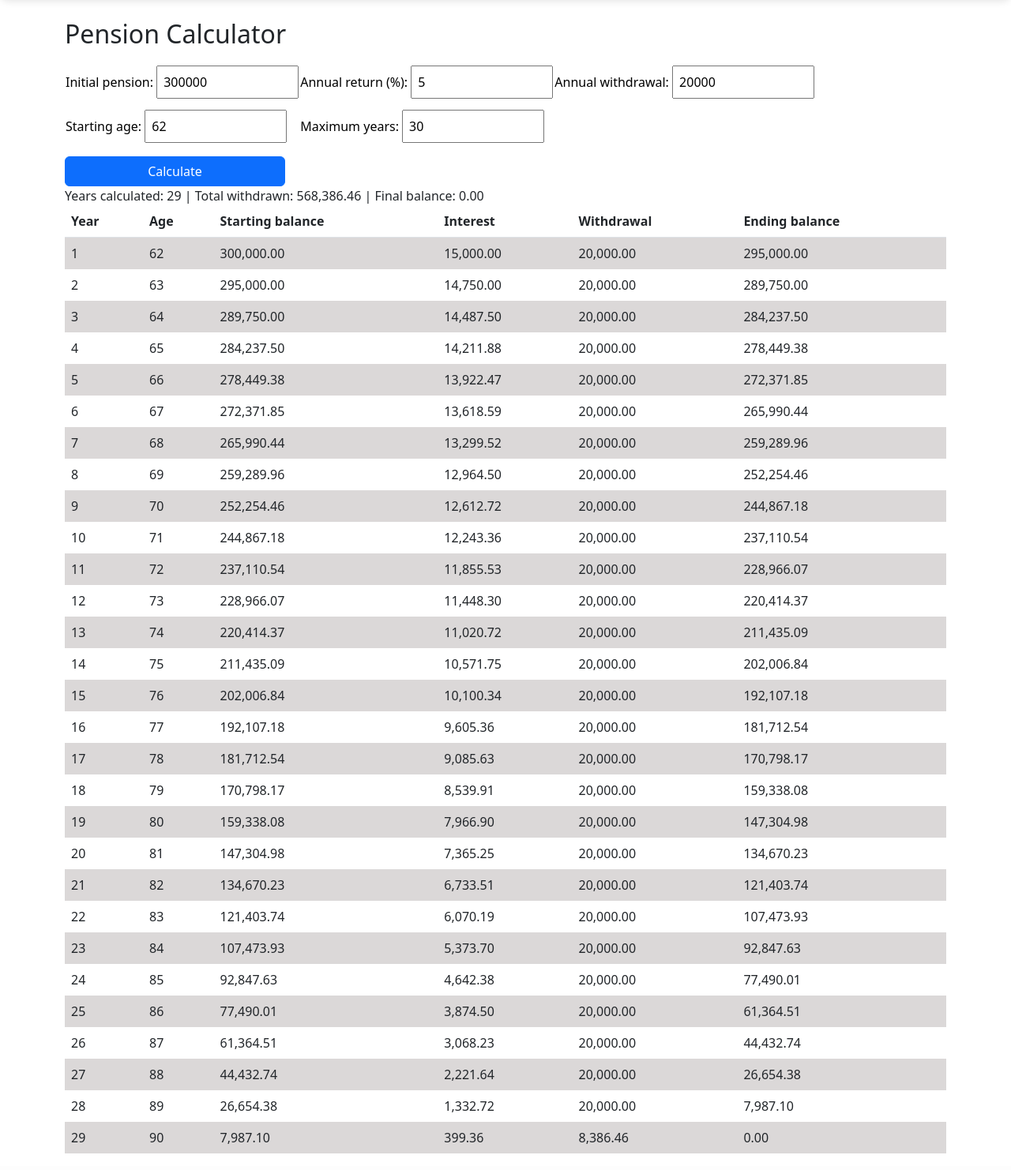
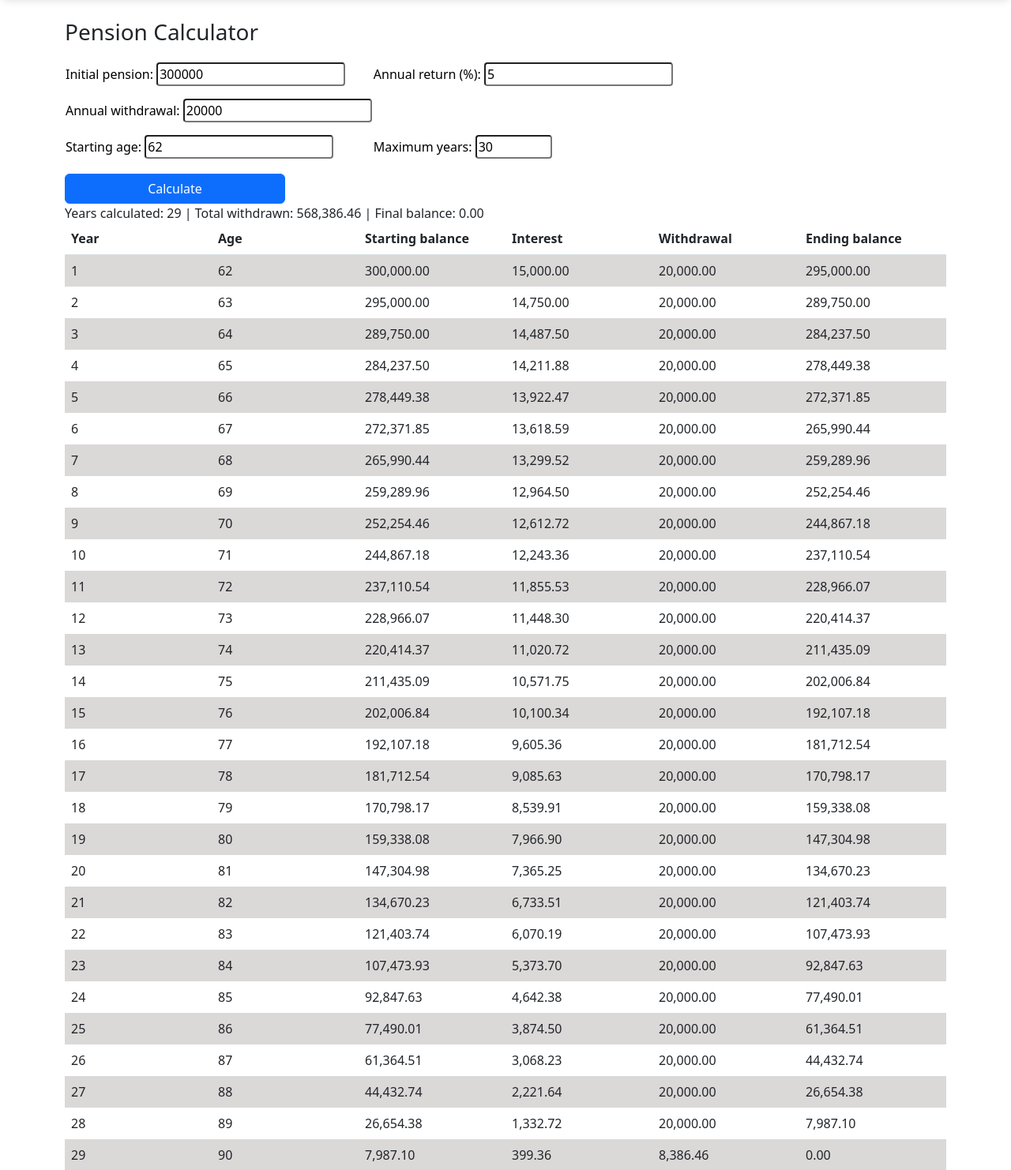
Before and after one commit to louisayouz/my_pythonapp, a Flask app: page /calculators in a window 1280 px wide. Shown: the part 56-1538 px from the top of the page at 79% size. Before the commit the page ends 1517 px from the top, so only its background shows below. Run offline with Flask 3, Linux system fonts and the light colour scheme; the visitor is signed in with stand-in values (Sample User, id 1); some libraries are stand-ins or nearby versions.

Commit message:
small fixes

```diff
--- a/app/calculators/templates/calculators/pension.html
+++ b/app/calculators/templates/calculators/pension.html
@@ -1,7 +1,7 @@
 
 {% extends "base.html" %}
 
-{% block title %} Claculators {% endblock %}
+{% block title %} Claculators   {% endblock %}
 
 {% block content %}
 
@@ -9,56 +9,55 @@
 <style>
     label {
             display: block;
-            margin-top: 12px;
+            margin-top: 10px;
         }
 
-        input {
-            padding: 7px;
-            width: 180px;
-        }
         .my-table tbody tr td {
         background-color: transparent;
     }
 </style>
 <body>
 
-<h2>Pension Calculator</h2>
+<h3>Pension Calculator</h3>
+
 <table class="my-table">
     <tr>
         <td>
             <label>
                 Initial pension:
-                <input type="number" id="pension" value="300000" min="0">
+                <input type="number" id="pension" value="300000" min="0" class="table_input_field">
             </label>
         </td>
         <td>
             <label>
                 Annual return (%):
-                <input type="number" id="percent" value="5" step="0.1">
+                <input type="number" id="percent" value="5" step="0.1" class="table_input_field">
             </label>
         </td>
-        <td>
-            <label>
-                Annual withdrawal:
-                <input type="number" id="withdrawal" value="20000" min="0">
-            </label>
-        </td>
+    </tr>
+    <tr>
+    <td>
+        <label>
+            Annual withdrawal:
+            <input type="number" id="withdrawal" value="20000" min="0" class="table_input_field">
+        </label>
+    </td>
     </tr>
     <tr>
         <td>
             <label>
                 Starting age:
-                <input type="number" id="age" value="62" min="0">
+                <input type="number" id="age" value="62" min="0" class="table_input_field">
             </label>
         </td>
         <td>
             <label>
                 Maximum years:
-                <input type="number" id="years" value="30" min="1" max="100">
+                <input type="number" id="years" value="30" min="1" max="100" class="table_input_field">
             </label>
         </td>
     </tr>
-<table>
+</table>
 
 <button  class="btn btn-primary w-25 mt-3" onclick="calculate()">
     Calculate
--- a/app/static/style.css
+++ b/app/static/style.css
@@ -121,6 +121,11 @@
     padding: 2px;
     margin: 6px 0;
     border-radius: 4px;
+}
+
+.table_input_field {
+  margin: 2px 0;
+  border-radius: 4px;
 }
 
 .dividendlist {
```
